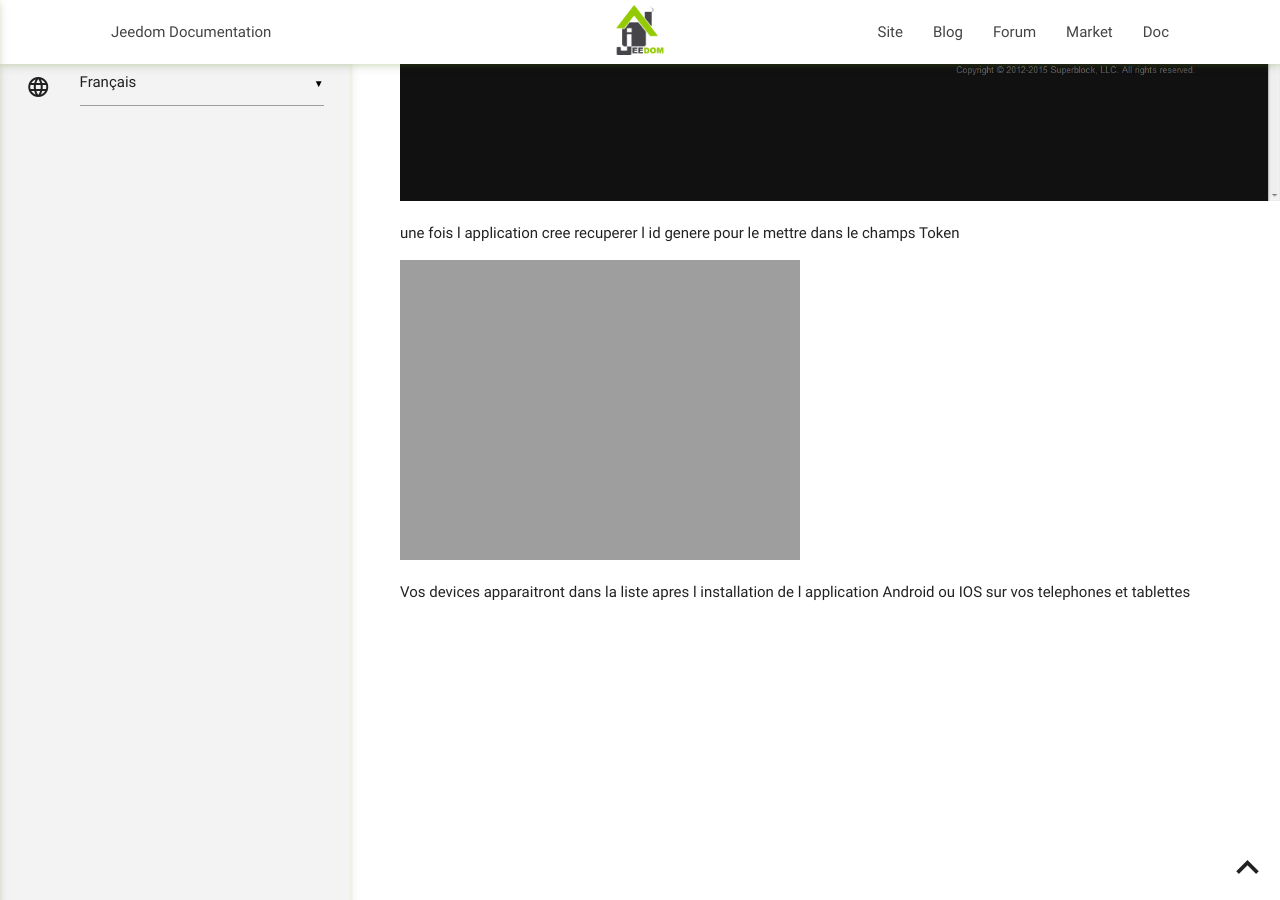
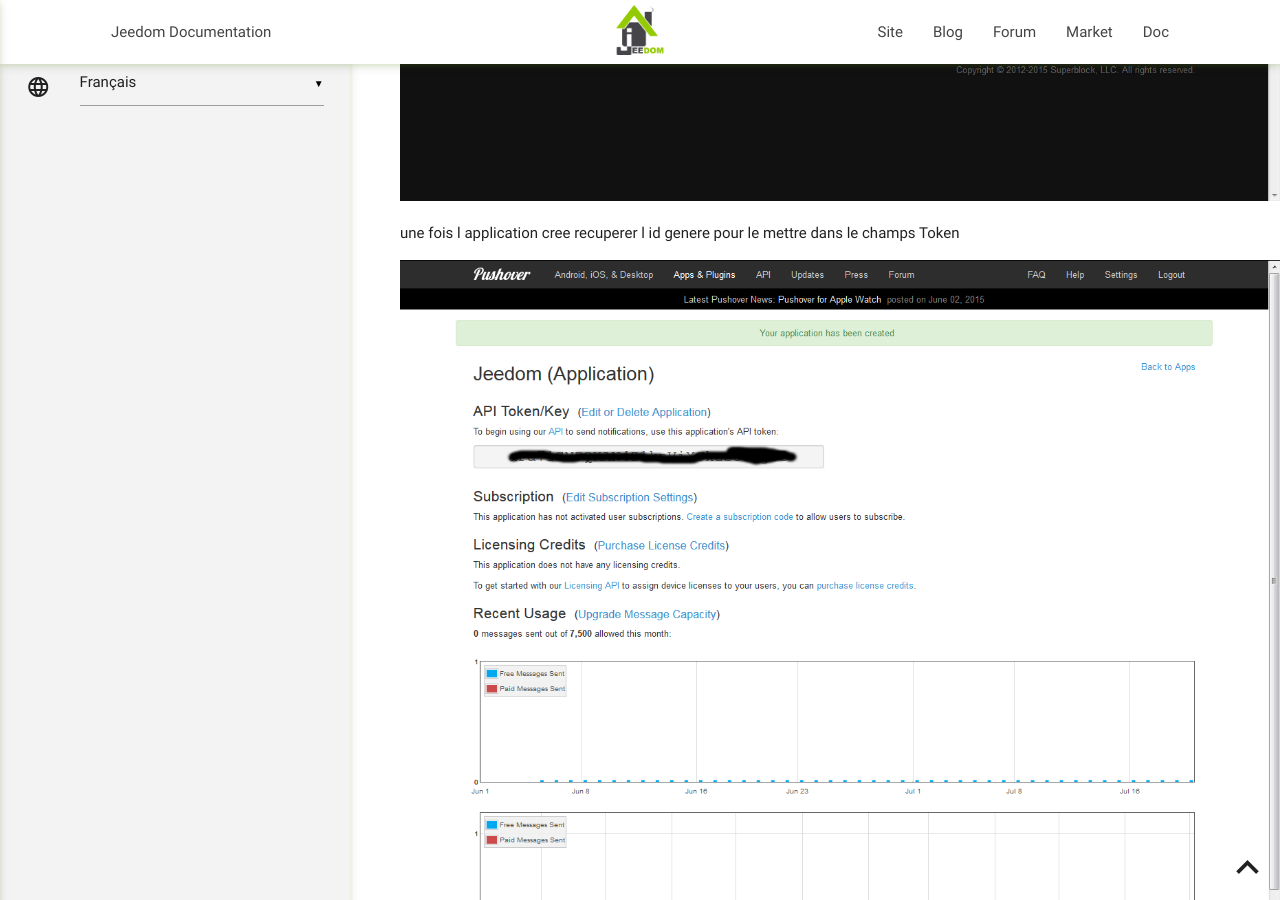
Before and after one commit to rsimonfr/jeedom-plugin-pushover, a Jekyll site: the page built from docs/fr_FR/index.md, in a window 1280 px wide and 900 px high, scrolled down 4497 px. Built offline with Jekyll 4.4.1, drawn with Linux system fonts in a browser that asks for light colours; our own code applies the rules of GitHub Pages for plain Markdown files.

Commit message:
Standardize Documentation

```diff
--- a/docs/fr_FR/index.md
+++ b/docs/fr_FR/index.md
@@ -62,6 +62,6 @@ Pour creer une application (par exemple Jeedom), cliquer sur register an applica
 
 une fois l application cree recuperer l id genere  pour le mettre dans le champs Token
 
-![GitHub Logo](/jeedom-plugin-pushover/images/pushover_screenshot6.png[])
+![GitHub Logo](/jeedom-plugin-pushover/images/pushover_screenshot6.png)
 
 Vos devices apparaitront dans la liste apres l installation de l application Android ou IOS sur vos telephones et tablettes
```
